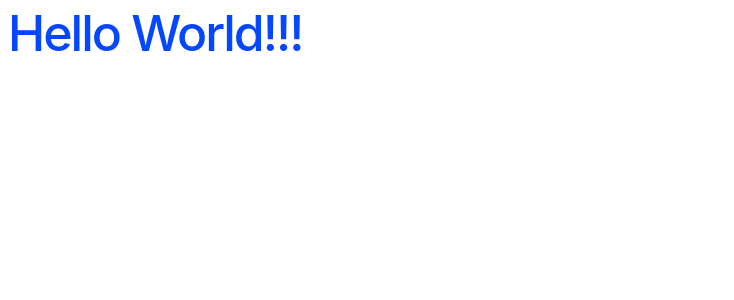
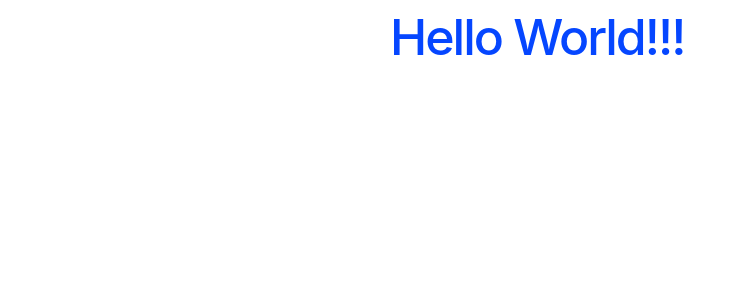
Before and after one commit to sudhansom/angular19, an Angular app: page / in a window 1280 px wide. Shown: the top 300 px of the page, without its empty margins (0-734 px from the left). Built offline with nearby package versions, Linux system fonts and the light colour scheme.

Commit message:
create a container component to wrap others

```diff
--- a/src/app/app.component.html
+++ b/src/app/app.component.html
@@ -1 +1,3 @@
-<h1>Hello World!!!</h1>
+<app-container>
+  <h1>Hello World!!!</h1>
+</app-container>
--- a/src/app/app.component.ts
+++ b/src/app/app.component.ts
@@ -1,9 +1,10 @@
 import { Component } from '@angular/core';
 import { RouterOutlet } from '@angular/router';
+import { ContainerComponent } from './components/container/container.component';
 
 @Component({
   selector: 'app-root',
-  imports: [RouterOutlet],
+  imports: [RouterOutlet, ContainerComponent],
   templateUrl: './app.component.html',
   styleUrl: './app.component.scss'
 })
--- /dev/null
+++ b/src/app/components/container/container.component.html
@@ -0,0 +1,3 @@
+<div>
+  <ng-content />
+</div>
--- /dev/null
+++ b/src/app/components/container/container.component.scss
@@ -0,0 +1,5 @@
+div {
+  padding: 12px;
+  margin: auto;
+  max-width: 500px;
+}
--- a/src/styles.scss
+++ b/src/styles.scss
@@ -1 +1,5 @@
 /* You can add global styles to this file, and also import other style files */
+body {
+  padding: 0;
+  margin: 0;
+}
```
Also changed, not shown: src/app/components/container/container.component.ts (added, +11 -0 lines).
